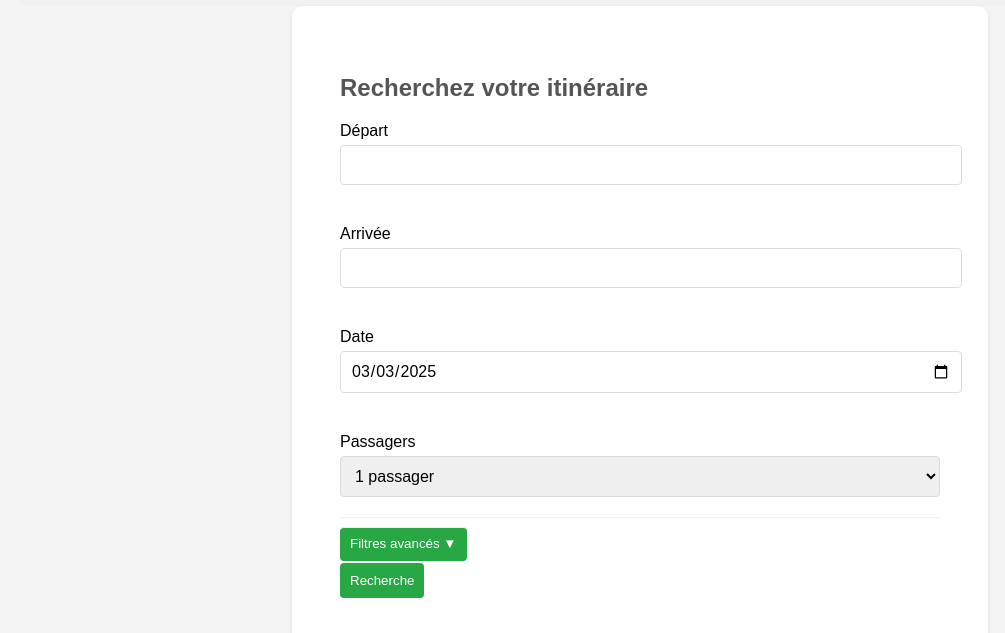
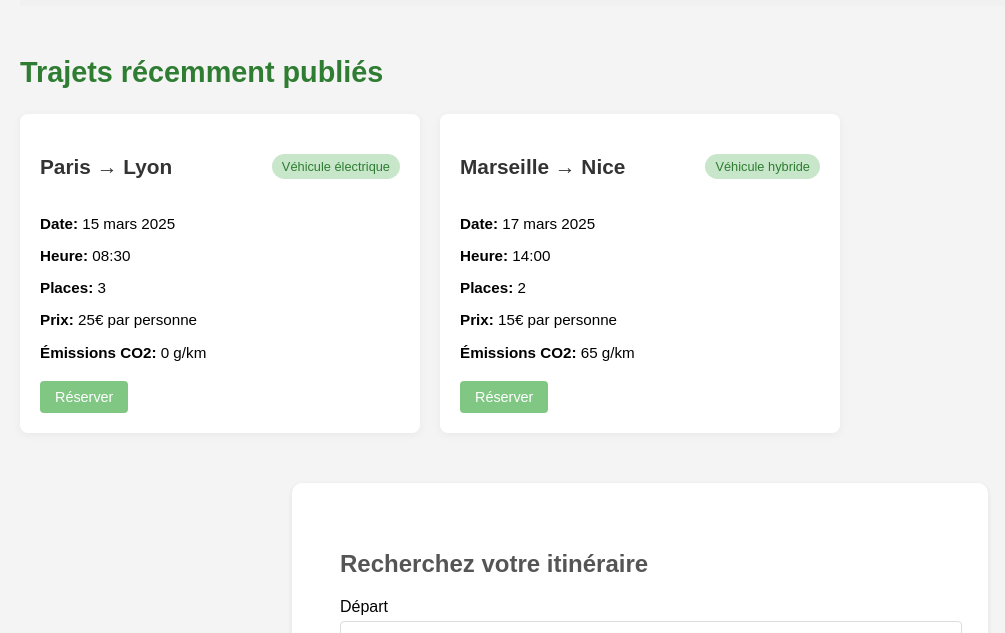
Before and after one commit to SOYA6A/EcoRide, a plain HTML site: page index.html in a window 1280 px wide. Shown: the part 794-1427 px from the top of the page, without its empty margins (0-1005 px from the left). Drawn offline with Linux system fonts and the light colour scheme.

Commit message:
section trajets recent ajouté

```diff
--- a/index.html
+++ b/index.html
@@ -35,6 +35,44 @@
 
         </section>
         <!--section button "créer un covoiturage"-->
+
+        <section class="trajets-recents">
+            <h2>Trajets récemment publiés</h2>
+            <div class="liste-trajets">
+                <!-- Ces éléments seront normalement générés dynamiquement -->
+                <div class="trajet-card">
+                    <div class="trajet-header">
+                        <h3>Paris → Lyon</h3>
+                        <span class="eco-badge">Véhicule électrique</span>
+                    </div>
+                    <div class="trajet-details">
+                        <p><strong>Date:</strong> 15 mars 2025</p>
+                        <p><strong>Heure:</strong> 08:30</p>
+                        <p><strong>Places:</strong> 3</p>
+                        <p><strong>Prix:</strong> 25€ par personne</p>
+                        <p><strong>Émissions CO2:</strong> 0 g/km</p>
+                    </div>
+                    <button class="btn-secondary">Réserver</button>
+                </div>
+
+              <div class="trajet-card">
+                    <div class="trajet-header">
+                        <h3>Marseille → Nice</h3>
+                        <span class="eco-badge">Véhicule hybride</span>
+                    </div>
+                    <div class="trajet-details">
+                        <p><strong>Date:</strong> 17 mars 2025</p>
+                        <p><strong>Heure:</strong> 14:00</p>
+                        <p><strong>Places:</strong> 2</p>
+                        <p><strong>Prix:</strong> 15€ par personne</p>
+                        <p><strong>Émissions CO2:</strong> 65 g/km</p>
+                    </div>
+                    <button class="btn-secondary">Réserver</button>
+                </div>
+            </div>
+        </section>
+    </main>
+
 
 
 <!--section recherche d'itinéraire-->
--- a/style.css
+++ b/style.css
@@ -381,3 +381,78 @@ ul {
         gap: 0;
     }
 }
+
+.btn-secondary {
+    background-color: #81c784;
+    color: white;
+    border: none;
+    padding: 8px 15px;
+    font-size: 0.9rem;
+    border-radius: 4px;
+    cursor: pointer;
+    transition: background-color 0.3s;
+}
+
+.btn-secondary:hover {
+    background-color: #66bb6a;
+}
+
+/* Recent Rides Section */
+.trajets-recents {
+    margin: 50px 0;
+}
+
+.trajets-recents h2 {
+    font-size: 1.8rem;
+    margin-bottom: 25px;
+    color: #2e7d32;
+}
+
+.liste-trajets {
+    display: grid;
+    grid-template-columns: repeat(auto-fill, minmax(300px, 1fr));
+    gap: 20px;
+}
+
+.trajet-card {
+    background-color: white;
+    border-radius: 8px;
+    padding: 20px;
+    box-shadow: 0 2px 10px rgba(0, 0, 0, 0.05);
+    transition: transform 0.3s, box-shadow 0.3s;
+}
+
+.trajet-card:hover {
+    transform: translateY(-5px);
+    box-shadow: 0 5px 15px rgba(0, 0, 0, 0.1);
+}
+
+.trajet-header {
+    display: flex;
+    justify-content: space-between;
+    align-items: center;
+    margin-bottom: 15px;
+}
+
+.trajet-header h3 {
+    font-size: 1.3rem;
+    color: #333;
+}
+
+.eco-badge {
+    background-color: #c8e6c9;
+    color: #2e7d32;
+    padding: 5px 10px;
+    border-radius: 20px;
+    font-size: 0.8rem;
+    font-weight: 500;
+}
+
+.trajet-details {
+    margin-bottom: 20px;
+}
+
+.trajet-details p {
+    margin-bottom: 8px;
+    font-size: 0.95rem;
+}
```
